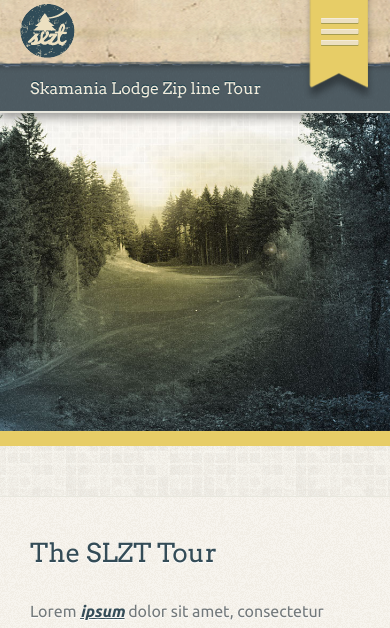
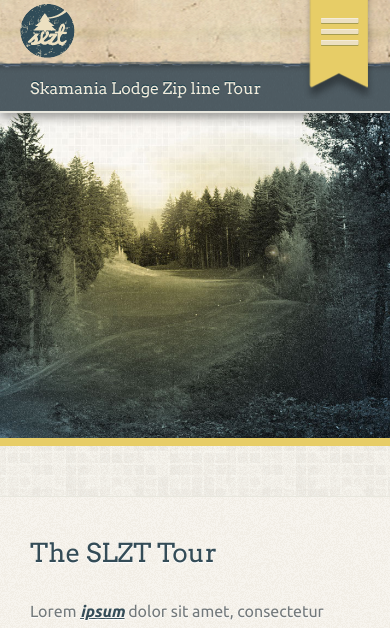
Before and after one commit to codyevans/SkamaniaLodgeZipTour, a PHP site: page / in a window 390 px wide. Shown: the top 628 px of the page. Run offline with PHP 8.4, Linux system fonts and the light colour scheme; some libraries are stand-ins or nearby versions.

Commit message:
more adjusting

```diff
--- a/css/main.css
+++ b/css/main.css
@@ -426,31 +426,28 @@ ul.mobile { display: none; }
 @media (max-width: 768px) { /* line 3, ../scss/_hero.scss */
   .hero_1 { margin-top: -10px; height: 445px; } }
 @media (max-width: 575px) { /* line 3, ../scss/_hero.scss */
-  .hero_1 { height: 345px; border-bottom: 27px solid #e7cd67; } }
+  .hero_1 { height: 345px; border-bottom: 20px solid #e7cd67; } }
 
 /* line 21, ../scss/_hero.scss */
 .title_banner { background: url(../assets/bkgd_img/title_banner.png) no-repeat 0 0; width: 568px; height: 95px; position: absolute; z-index: 12; top: 57px; left: 147px; }
 @media (max-width: 768px) { /* line 21, ../scss/_hero.scss */
   .title_banner { display: none; } }
 
+/* line 38, ../scss/_hero.scss */
+.headlines { position: absolute; top: 173px; left: 231px; }
 @media (max-width: 768px) { /* line 38, ../scss/_hero.scss */
-  #headline_slideshow { width: 100; margin: 0 auto; } }
-
-/* line 46, ../scss/_hero.scss */
-.headlines { position: absolute; top: 173px; left: 231px; }
-@media (max-width: 768px) { /* line 46, ../scss/_hero.scss */
   .headlines { position: relative; top: 0px; left: 0px; margin: 0 auto; } }
-@media (max-width: 575px) { /* line 46, ../scss/_hero.scss */
+@media (max-width: 575px) { /* line 38, ../scss/_hero.scss */
   .headlines { display: none; } }
+/* line 56, ../scss/_hero.scss */
+.headlines .lines { margin-top: -45px; }
+/* line 60, ../scss/_hero.scss */
+.headlines .bridges { margin-top: -45px; }
 /* line 64, ../scss/_hero.scss */
-.headlines .lines { margin-top: -45px; }
+.headlines .mph { margin-left: -45px; }
 /* line 68, ../scss/_hero.scss */
-.headlines .bridges { margin-top: -45px; }
-/* line 72, ../scss/_hero.scss */
-.headlines .mph { margin-left: -45px; }
-/* line 76, ../scss/_hero.scss */
 .headlines .ft { margin-left: -35px; margin-top: -10px; }
-/* line 81, ../scss/_hero.scss */
+/* line 73, ../scss/_hero.scss */
 .headlines img { width: 442px; height: 392px; }
 
 /* --- Giant Button ------------------------------------------------------------
--- a/scss/_hero.scss
+++ b/scss/_hero.scss
@@ -11,7 +11,7 @@
 
 	@media (max-width: 575px) {
 		height: 345px;
-		border-bottom: 27px solid #e7cd67;
+		border-bottom: 20px solid #e7cd67;
 	} // 575
 }
 
@@ -34,14 +34,6 @@
 
 
 // headlines
-
-#headline_slideshow {
-
-	@media (max-width: 768px) {
-		width: 100;
-		margin: 0 auto;
-	}
-}
 
 .headlines {
 	position: absolute;
```
